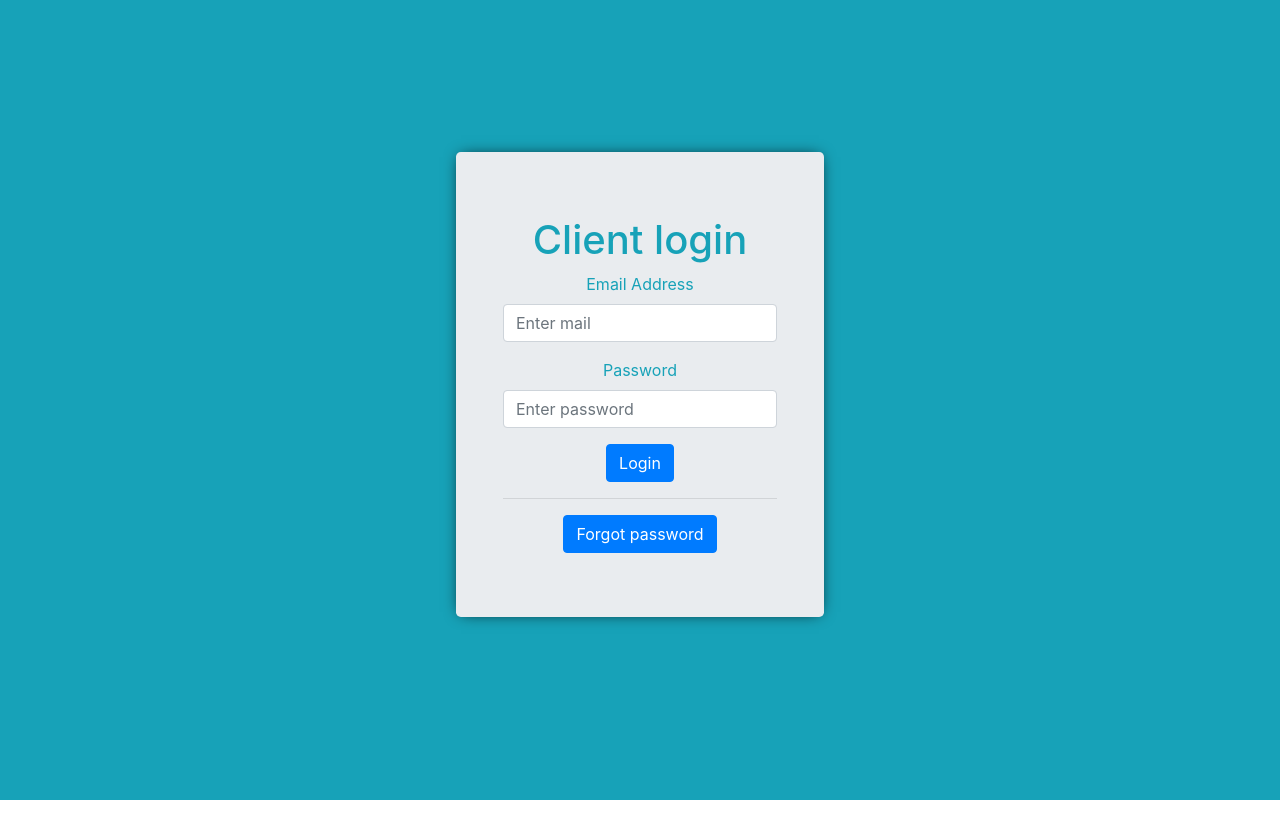
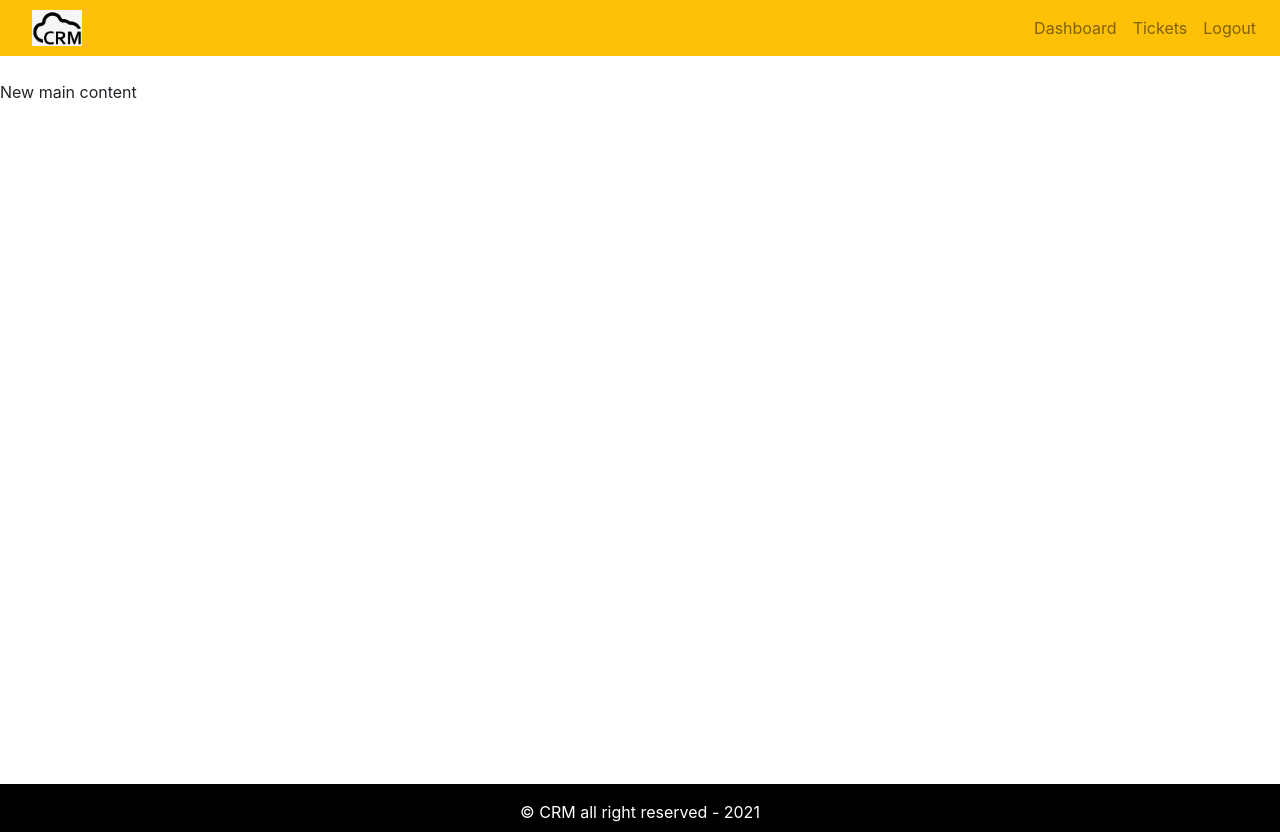
Before and after one commit to Siddiquechengapra/crm-frontend, a React (Create React App) app: page / in a window 1280 px wide. Before the commit the page ends 800 px from the top, so only its background shows below. Built offline with nearby package versions, Linux system fonts and the light colour scheme.

Commit message:
Layout for default/header/footer added

```diff
--- a/src/App.css
+++ b/src/App.css
@@ -0,0 +1,21 @@
+.default-layout{
+    display:grid;
+    grid-template-rows: 80px auto 3rem;
+    grid-template-areas:
+    "header"
+    "main"
+    "footer";
+}
+.header{
+    grid-area: header;
+}
+.footer{
+    grid-area: footer;
+    background-color: black;
+    padding: 1rem;
+    color:white
+}
+.main{
+    grid-area: main;
+    min-height: 88vh;
+}
--- a/src/App.js
+++ b/src/App.js
@@ -2,11 +2,14 @@ import logo from './logo.svg';
 import './App.css';
 import {Button} from "react-bootstrap"
 import { Entry } from './Pages/entry/entry.js';
+import { Defaultlayout } from './Layout/Defaultlayout';
+
 
 function App() {
   return (
     <div className="App">
-     <Entry />
+     {/* <Entry /> */}
+     <Defaultlayout>New main content</Defaultlayout>
     </div>
   );
 }
--- /dev/null
+++ b/src/Layout/Defaultlayout.js
@@ -0,0 +1,24 @@
+import React from 'react'
+import { Header } from './Partial/Header'
+import { Footer } from './Partial/Footer'
+import "/Users/Sid/Documents/CRM/crm-frontend/src/App.css"
+
+
+
+
+export const Defaultlayout = ({children}) => {
+    return (
+        <div className="default-layout">
+        <div className="header">
+        <Header />
+        </div>
+        <div className="main">
+        {children}
+         </div>
+         <div className="footer">
+        <Footer />
+        </div>
+
+        </div>
+    )
+}
--- /dev/null
+++ b/src/Layout/Partial/Footer.js
@@ -0,0 +1,9 @@
+import React from 'react'
+
+export const Footer = () => {
+    return (
+        <div className="text-center copy-right">
+            &copy; CRM all right reserved - 2021
+        </div>
+    )
+}
--- /dev/null
+++ b/src/Layout/Partial/Header.js
@@ -0,0 +1,20 @@
+import React from 'react'
+import {Navbar,Nav} from "react-bootstrap"
+import logo from "/Users/Sid/Documents/CRM/crm-frontend/src/Assets/images.png"
+
+export const Header = () => {
+    return (
+        <Navbar collapseOnSelect bg="warning" variant="light" expand="md">
+            <Navbar.Brand />
+            <img src={logo} alt="logo" width="50px" />
+            <Navbar.Toggle aria-controls="basic-navbar-nav"/>
+            <Navbar.Collapse id="basic-navbar-nav">
+                <Nav className="ml-auto">
+                    <Nav.Link href="/dashboard">Dashboard</Nav.Link>
+                    <Nav.Link href="/dashboard">Tickets</Nav.Link>
+                    <Nav.Link href="/dashboard">Logout</Nav.Link>
+                </Nav>
+                </Navbar.Collapse>
+        </Navbar>
+    )
+}
```
Also changed, not shown: src/Assets/images.png (added), 1 other file (tests, documents, lock files or other folders).
